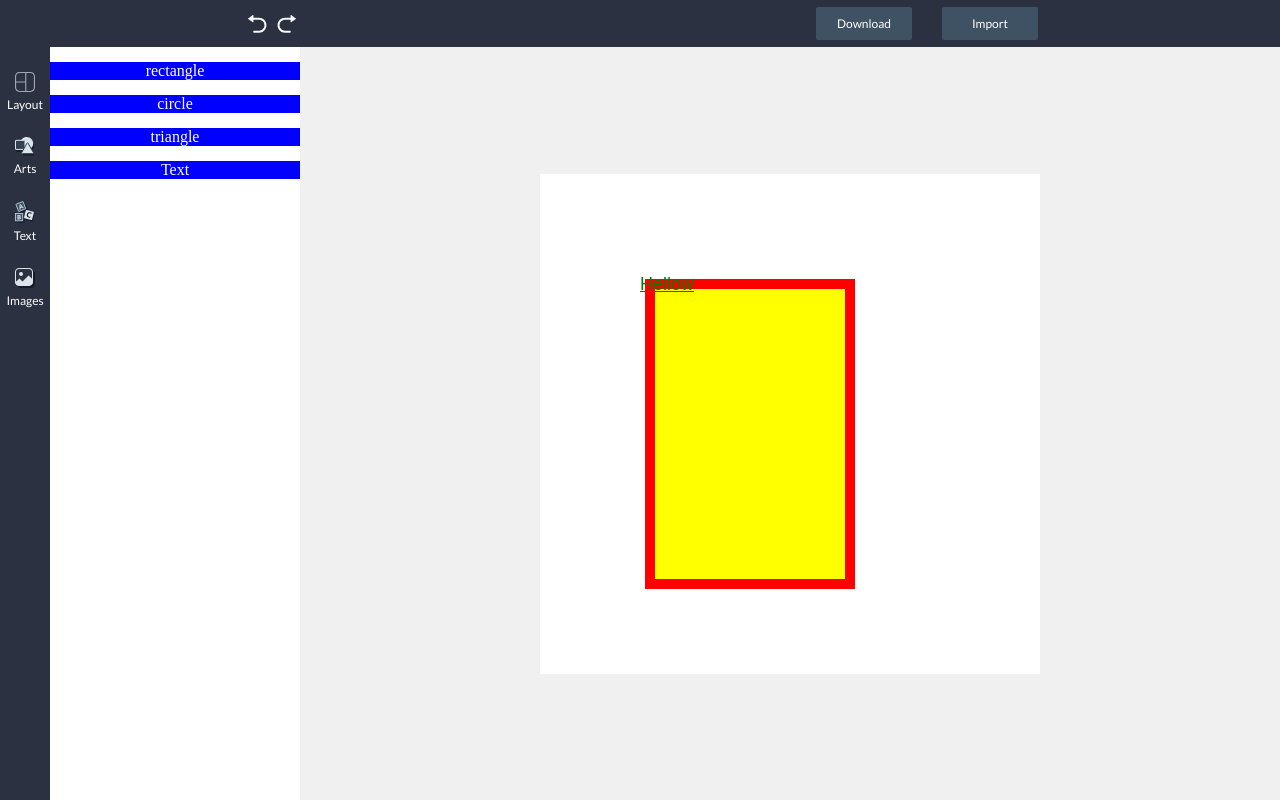
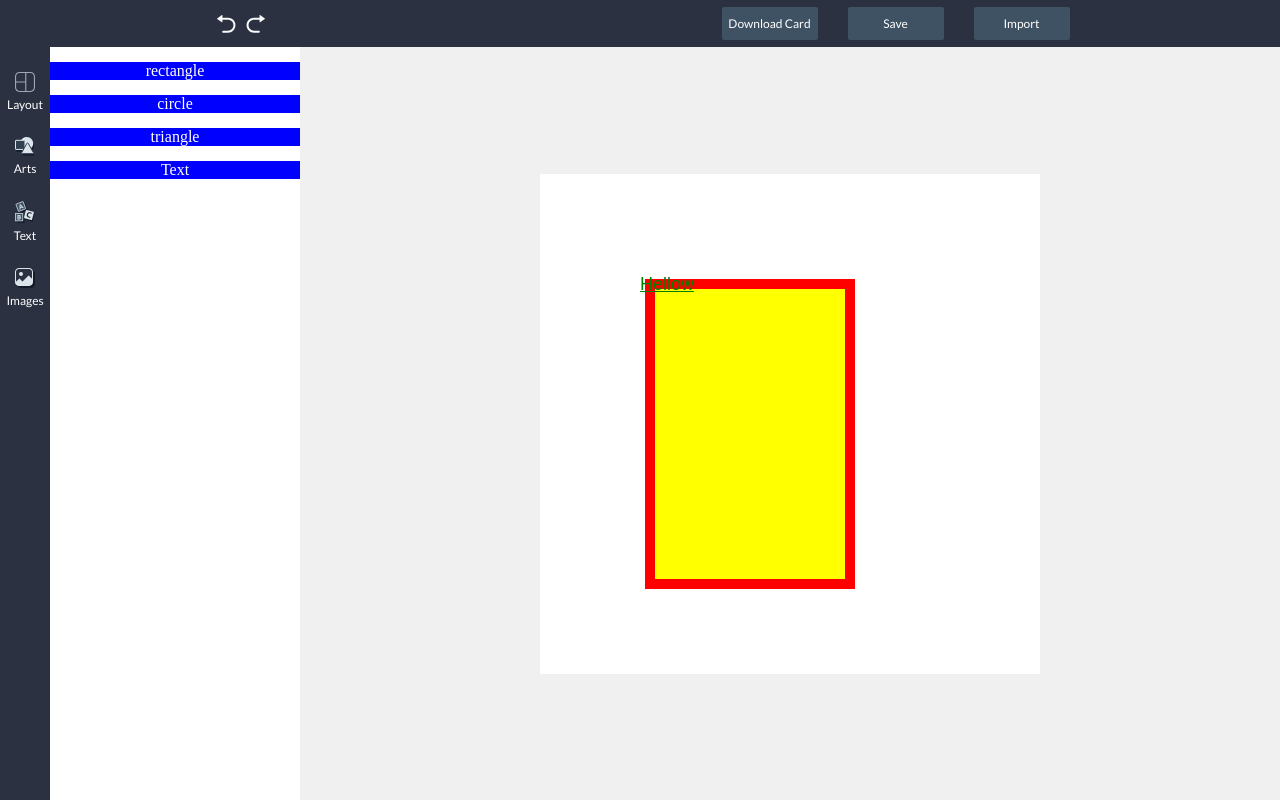
Before and after one commit to VasiliyRoss/card-maker, a React (Create React App) app: page / in a window 1280 px wide. Built offline with nearby package versions, Linux system fonts and the light colour scheme.

Commit message:
реализовано сохранение открытки в json

```diff
--- a/src/components/Button/Button.tsx
+++ b/src/components/Button/Button.tsx
@@ -1,14 +1,24 @@
-import React, { MouseEventHandler } from 'react';
+import React from 'react';
 import styles from './Button.module.css';
 
-type ButtonProps = {
+type ButtonProps<T> = {
     text: string;
-    onClick?: MouseEventHandler<HTMLButtonElement>;
+    onClick?: (param?: T) => void;
 };
 
-function Button({ text, onClick }: ButtonProps) {
+function Button<T>({ text, onClick }: ButtonProps<T>) {
+    const handleClick = (param?: T) => {
+        if (onClick) {
+            onClick(param);
+        }
+    };
+
     return (
-        <button type="button" onClick={onClick} className={styles.button}>
+        <button
+            type="button"
+            onClick={() => handleClick()}
+            className={styles.button}
+        >
             {text}
         </button>
     );
--- a/src/components/Header/Header.tsx
+++ b/src/components/Header/Header.tsx
@@ -1,6 +1,8 @@
 import React from 'react';
 import styles from './Header.module.css';
 import Button from '../Button/Button';
+import { saveModelToLocal } from '../../utils/fileUtils';
+import { filledCard } from '../../data/testFilledData';
 
 function Header() {
     return (
@@ -10,7 +12,11 @@ function Header() {
                 <div className={styles.forwardButton}></div>
             </div>
             <div>
-                <Button text="Download" />
+                <Button text="Download Card" />
+                <Button
+                    text="Save"
+                    onClick={() => saveModelToLocal(filledCard)}
+                />
                 <Button text="Import" />
             </div>
         </header>
--- a/src/components/Objects/Art.tsx
+++ b/src/components/Objects/Art.tsx
@@ -10,9 +10,8 @@ function getTriangleCoordinates(
     width: number,
     height: number,
     borderRadius: number,
-) {
+): string {
     const halfWidth = width / 2;
-
     const adjustedHeight = height - borderRadius;
 
     return `0,${adjustedHeight} ${halfWidth},0 ${width},${adjustedHeight}`;
--- /dev/null
+++ b/src/utils/fileUtils.tsx
@@ -0,0 +1,42 @@
+import { CardData } from '../types/content';
+
+function saveModelToLocal(model: CardData) {
+    const text = JSON.stringify(model);
+    const name = 'file.json';
+    const type = 'text/plain';
+
+    const a = document.createElement('a');
+    const file = new Blob([text], { type: type });
+    a.href = URL.createObjectURL(file);
+    a.download = name;
+    document.body.appendChild(a);
+    a.click();
+    document.body.removeChild(a);
+    console.log('Project has been saved');
+}
+
+function loadModelFromLocal(onLoad: (model: CardData) => void) {
+    const input = document.createElement('input');
+    input.type = 'file';
+    input.accept = '.json';
+
+    input.addEventListener('change', (event) => {
+        const target = event.target as HTMLInputElement;
+        const file = target.files?.[0];
+
+        if (file) {
+            const reader = new FileReader();
+            reader.onload = (readerEvent) => {
+                const content = readerEvent.target?.result as string;
+                const model = JSON.parse(content);
+                onLoad(model);
+            };
+            reader.readAsText(file);
+        }
+    });
+
+    input.click();
+    console.log('Project has been loaded');
+}
+
+export { saveModelToLocal, loadModelFromLocal };
```
